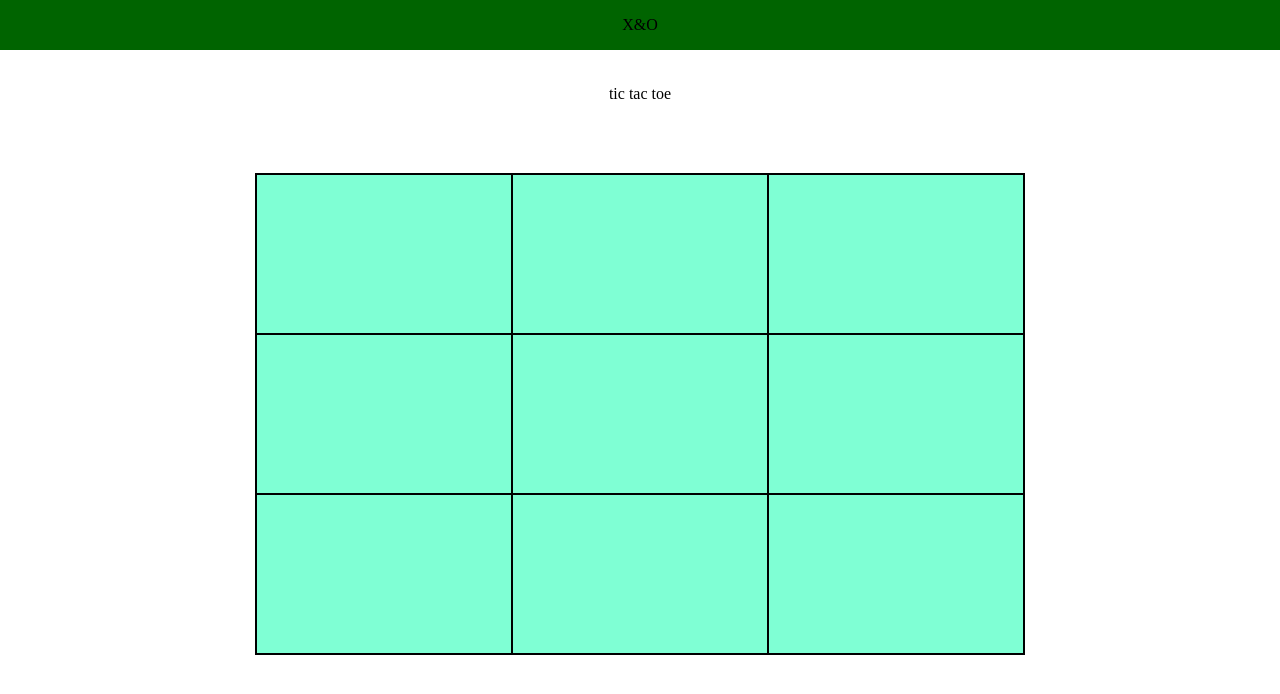
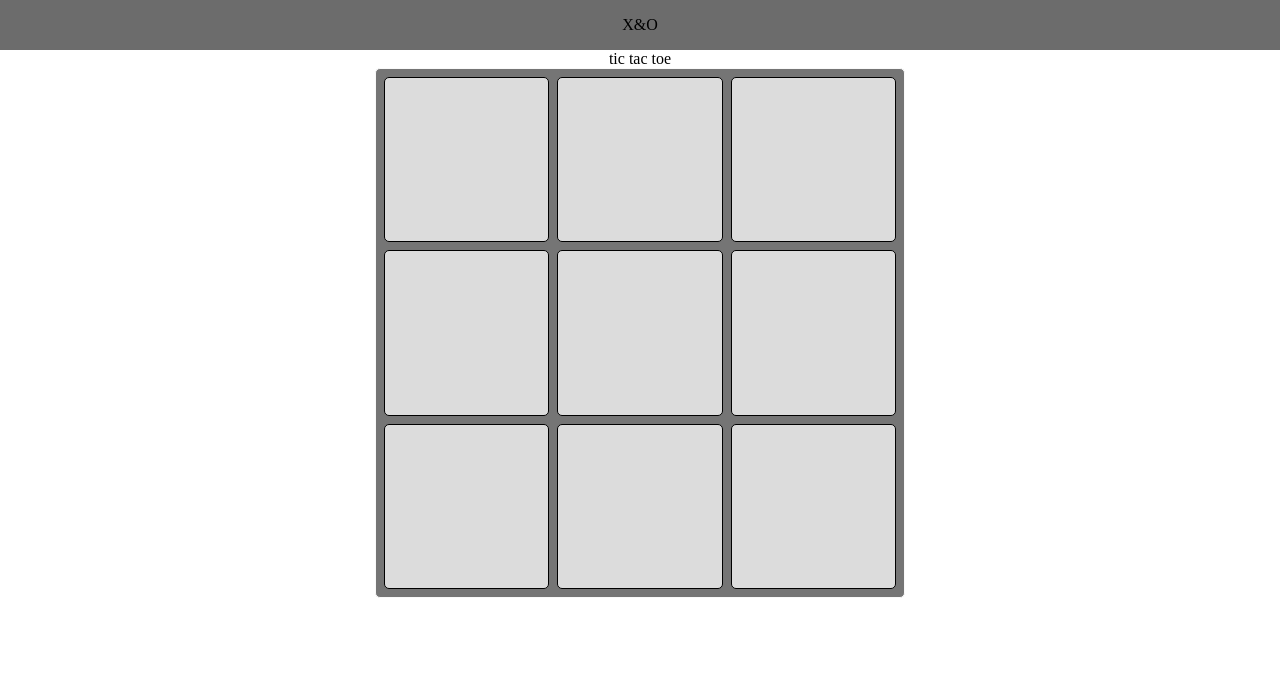
Before and after one commit to EmptyXNothing/XO, a plain HTML site: page index.html in a window 1280 px wide. Drawn offline with Linux system fonts and the light colour scheme.

Commit message:
refactoring code and add media reaquest

```diff
--- a/index.js
+++ b/index.js
@@ -1,7 +1,26 @@
-const game = document.querySelector(".game")
+const game = document.querySelector(".game");
 
-for (let i = 0; i < 9; i += 1){
-    const square = document.createElement("div")
-    square.classList.add("square")
-    game.append(square)
+const state = {
+  squares: [
+    {text: '', isClicked: false },
+    {text: '', isClicked: false },
+    {text: '', isClicked: false },
+    {text: '', isClicked: false },
+    {text: '', isClicked: false },
+    {text: '', isClicked: false },
+    {text: '', isClicked: false },
+    {text: '', isClicked: false },
+    {text: '', isClicked: false },
+  ]
 }
+// for (let i = 0; i < 9; i += 1){
+//     const square = document.createElement("div")
+//     square.classList.add("square")
+//     game.append(square)
+// }
+state.squares.forEach(square => {
+  const div = document.createElement("div");
+  div.classList.add("square");
+  div.textContent = square.text;
+  game.append(div);
+})
--- a/style.css
+++ b/style.css
@@ -20,7 +20,7 @@
 header{
     display: flex;
     padding: 1em;
-    background-color: darkgreen;
+    background-color: rgb(108, 108, 108);
     justify-content: center;
 }
 
@@ -33,20 +33,35 @@ main{
     flex-direction: column;
     align-items: center;
     justify-content: space-around;
-    height: 80vh;
+    width: 100vw;
 }
 
 .game{
     display: grid;
-    width: 60vw;
-    height: 60vh;
-    border: 1px solid black;
-    border-collapse: collapse;
+    width: 40vw;
+    height: 40vw;
+    gap: 0.5em;
+    padding: 0.5em;
+    border: 1px solid rgb(249, 249, 249);
+    border-radius: 5px;
     grid-template-columns: repeat(3, 1fr);
     grid-template-rows: repeat(3, 1fr);
-    background-color: aquamarine;
+    background-color: rgb(117, 117, 117);
 }
 
 .square{
+    border-radius: 5px;
+    background: rgb(220, 220, 220);
     border: 1px solid black;
+    display: flex;
+    justify-content: center;
+    align-items: center;
+    font-size: 40px;
 }
+
+@media (max-width: 1200px) {
+    .game {
+        width: 80vw;
+        height: 80vw;
+    }
+}
```
